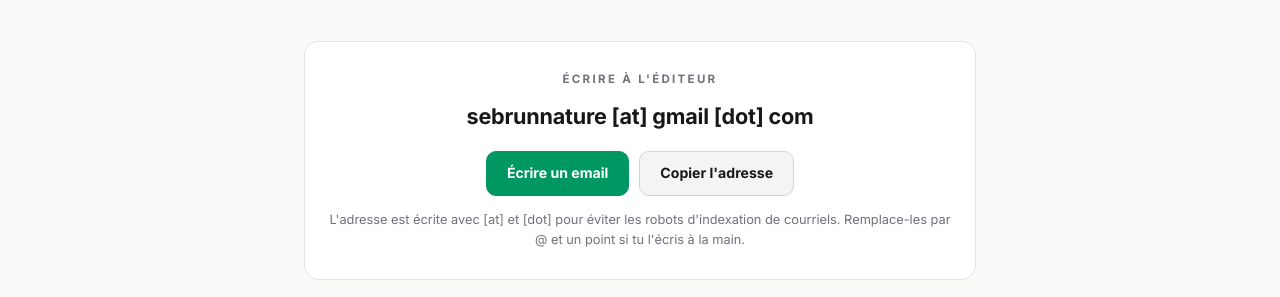
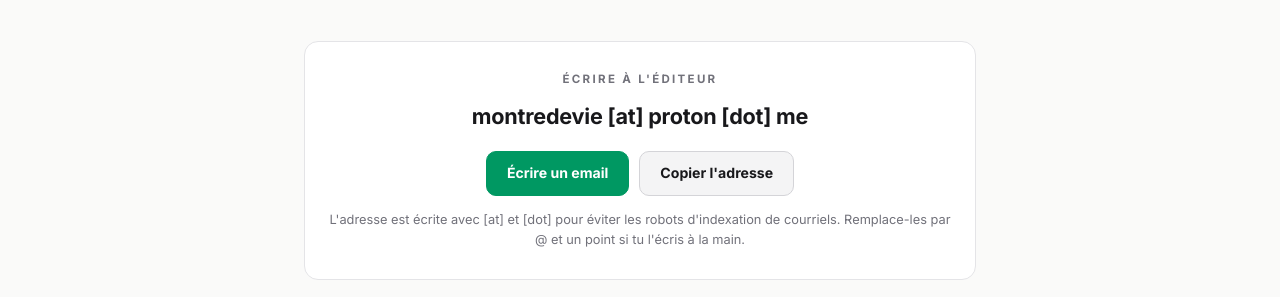
Before and after one commit to SebRunNature/memento-mori, a Jekyll site: the page built from contact/index.html, in a window 1280 px wide and 900 px high. Shown: the part 304-601 px from the top of the window. Built offline with Jekyll 4.4.1, drawn with Linux system fonts in a browser that asks for light colours.

Commit message:
Nouvelle adresse e-mail de contact (contact et mentions légales)
Co-Authored-By: Claude Sonnet 5.5 <noreply@anthropic.com>
Claude-Session: https://claude.ai/code/session_01CwhknXxvjKZTbqy9mCb2jC

```diff
--- a/contact/index.html
+++ b/contact/index.html
@@ -35,7 +35,7 @@ last_modified_at: 2026-11-11
 
 <div class="contact-card">
   <div class="label">Écrire à l'éditeur</div>
-  <div class="contact-mail" id="mail-visible">sebrunnature [at] gmail [dot] com</div>
+  <div class="contact-mail" id="mail-visible">montredevie [at] proton [dot] me</div>
   <div class="contact-actions">
     <a class="contact-btn primary" id="mail-open" href="#" role="button">Écrire un email</a>
     <button class="contact-btn" id="mail-copy" type="button">Copier l'adresse</button>
@@ -56,7 +56,7 @@ last_modified_at: 2026-11-11
 <script>
 (function () {
   // L'adresse n'existe jamais en clair dans le HTML : elle est assemblée au clic.
-  var u = ['sebrunnature'], d = ['gmail', 'com'];
+  var u = ['montredevie'], d = ['proton', 'me'];
   function addr() { return u.join('') + String.fromCharCode(64) + d.join('.'); }
   var open = document.getElementById('mail-open');
   var copy = document.getElementById('mail-copy');
--- a/mentions-legales/index.html
+++ b/mentions-legales/index.html
@@ -32,7 +32,7 @@ last_modified_at: 2026-11-11
   <tr><td>Nom</td><td>Sébastien Salomon</td></tr>
   <tr><td>Qualité</td><td>Personne physique — éditeur de site non salarié</td></tr>
   <tr><td>Adresse</td><td>Bereldange, Grand-Duché de Luxembourg</td></tr>
-  <tr><td>Email</td><td>sebrunnature [at] gmail [dot] com (voir la page <a href="/contact/">Contact</a>)</td></tr>
+  <tr><td>Email</td><td>montredevie [at] proton [dot] me (voir la page <a href="/contact/">Contact</a>)</td></tr>
   <tr><td>Autorisation d'établissement</td><td>N° 10071237 / 0, délivrée par le Ministère de l'Économie du Grand-Duché de Luxembourg (activités et services commerciaux)</td></tr>
   <tr><td>Numéro de TVA</td><td>Non assujetti à la TVA : régime de franchise nationale, chiffre d'affaires inférieur au seuil légal de 50 000 € applicable depuis le 1er janvier 2025 (article 57bis de la loi modifiée du 12 février 1979)</td></tr>
 </table>
```
